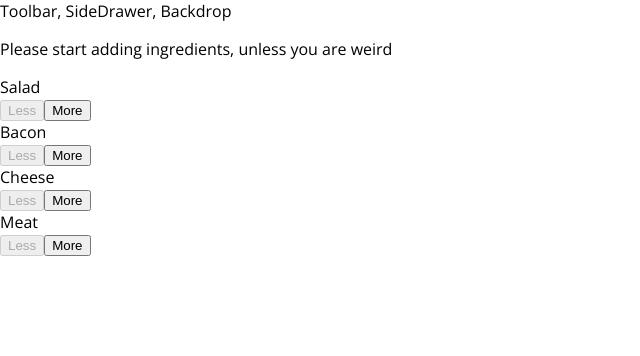
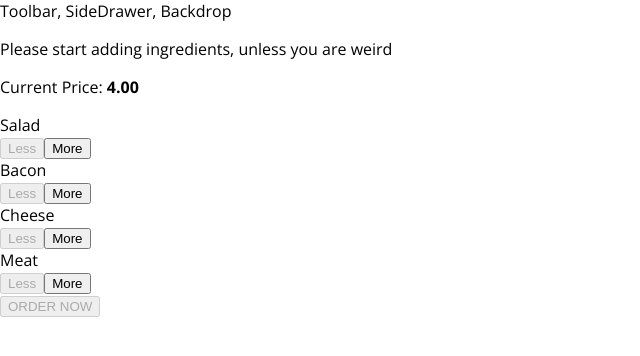
Before and after one commit to zep1994/Burger_Builder, a React app: page / in a window 1280 px wide. Shown: the top 356 px of the page, without its empty margins (0-640 px from the left). Built offline with nearby package versions, Linux system fonts and the light colour scheme.

Commit message:
Add checkout button

```diff
--- a/src/components/Burger/BuildControls/BuildControls.js
+++ b/src/components/Burger/BuildControls/BuildControls.js
@@ -11,6 +11,7 @@ const controls = [
 
 const buildControls = (props) => (
     <div className={classes.BuildControls}>
+        <p>Current Price: <strong>{props.price.toFixed(2)}</strong></p>
         {controls.map(ctrl => (
             <BuildControl
             key={ctrl.label}
@@ -20,6 +21,9 @@ const buildControls = (props) => (
             disabled={props.disabled[ctrl.type]}
             />
         ))}
+        <button
+        className={classes.OrderButton}
+        disabled={!props.purchasable} >ORDER NOW</button>
     </div>
 )
 
--- a/src/containers/BurgerBuilder/BurgerBuilder.js
+++ b/src/containers/BurgerBuilder/BurgerBuilder.js
@@ -19,7 +19,21 @@ class BurgerBuilder extends Component {
             cheese: 0,
             meat: 0
         },
-        totalPrice: 4
+        totalPrice: 4,
+        purchasable: false
+    }
+
+    updatePurchaseState (ingredients) {
+        const sum = Object.keys(ingredients)
+        .map(igKey => {
+            return ingredients[igKey]
+        })
+        .reduce((sum, el) => {
+            return sum + el
+        }, 0)
+        this.setState({
+            purchasable: sum > 0
+        })
     }
 
     addIngredientHandler = (type) => {
@@ -36,6 +50,7 @@ class BurgerBuilder extends Component {
             totalPrice: newPrice,
             ingredients: updatedIngredients
         })
+        this.updatePurchaseState(updatedIngredients)
     }
 
     removeIngredientHandler = (type) => {
@@ -55,6 +70,7 @@ class BurgerBuilder extends Component {
             totalPrice: newPrice,
             ingredients: updatedIngredients
         })
+        this.updatePurchaseState(updatedIngredients)
     }
 
     render() {
@@ -73,6 +89,8 @@ class BurgerBuilder extends Component {
                 ingredientAdded={this.addIngredientHandler}
                 ingredientRemoved={this.removeIngredientHandler}
                 disabled={disabledInfo}
+                purchasable={this.state.purchasable}
+                price={this.state.totalPrice}
                 />
             </Aux>
         )
```
